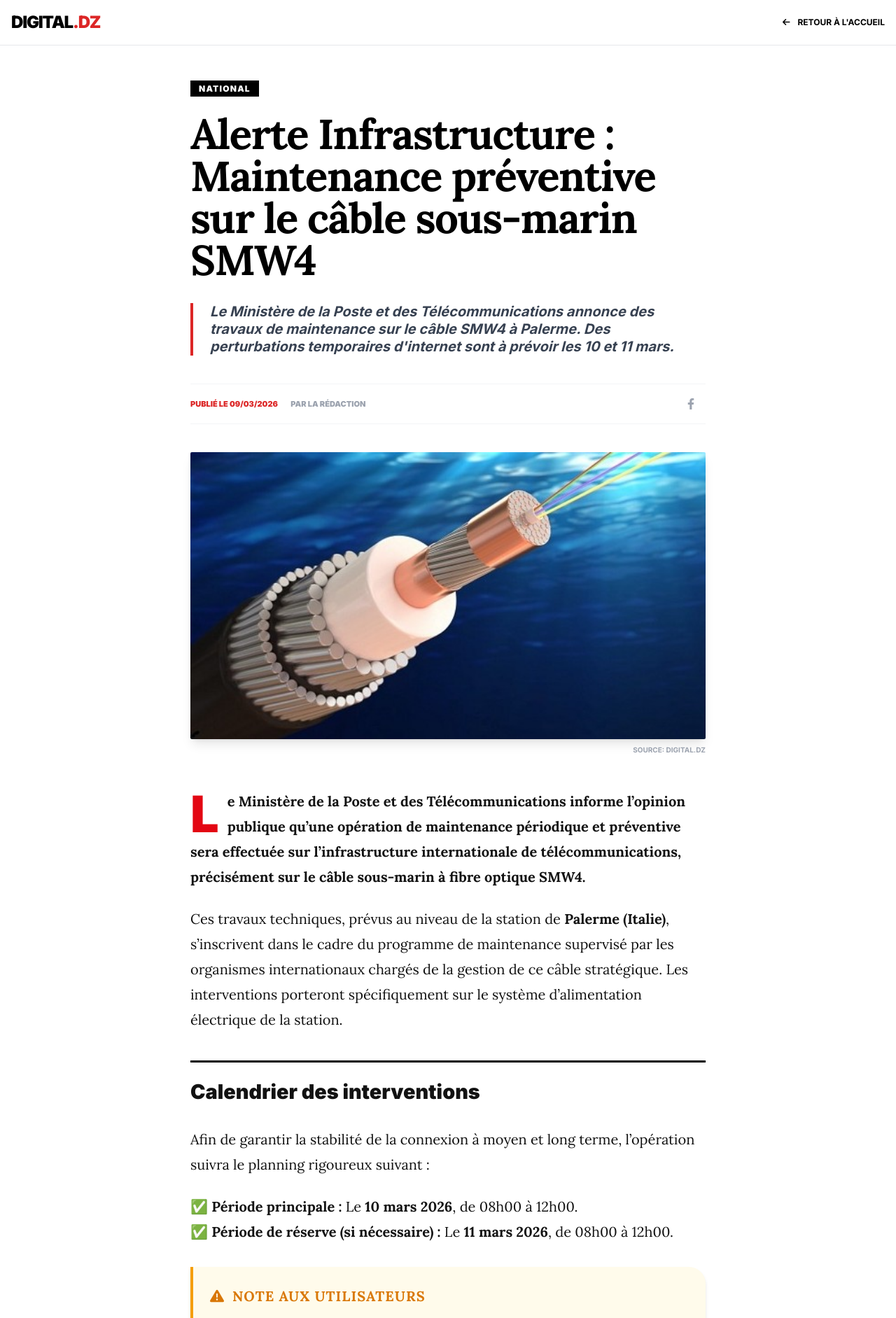
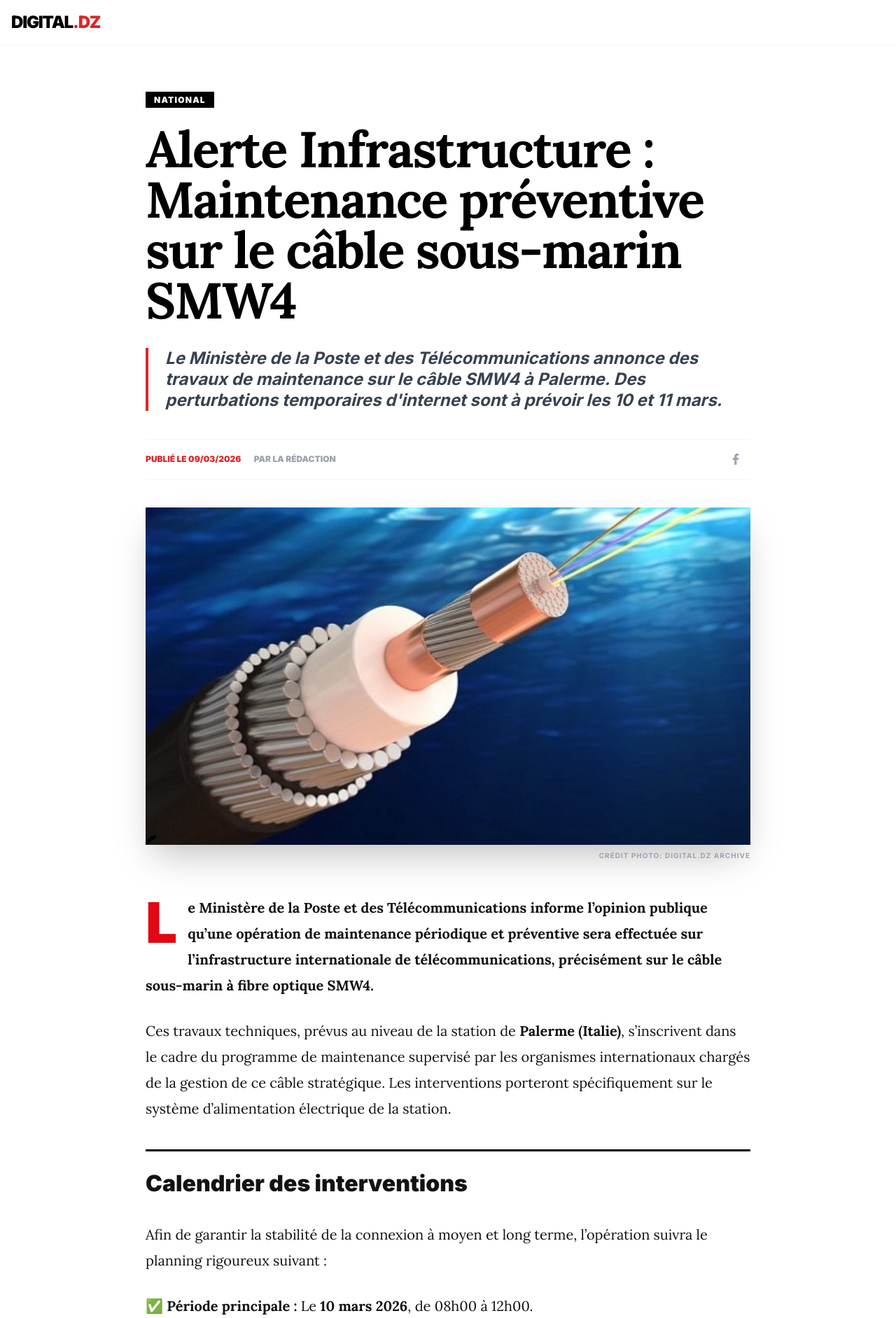
Before and after one commit to bastaps/Basta-InfosTech, a Jekyll site: the page built from presse/maintenance-cable-smw4.md, in a window 1280 px wide. Shown: the top 1883 px of the page at 70% size. Built offline with Jekyll 4.4.1, drawn with Linux system fonts in a browser that asks for light colours; nearby versions of some CDN libraries; some of the changed text lies outside the part shown.

Commit message:
Update article.html

```diff
--- a/_layouts/article.html
+++ b/_layouts/article.html
@@ -13,34 +13,33 @@
         @import url('https://fonts.googleapis.com/css2?family=Inter:wght@400;700;900&family=Lora:ital,wght@0,400;0,700;1,400&display=swap');
         body { font-family: 'Inter', sans-serif; background-color: #fff; }
         .serif { font-family: 'Lora', serif; }
-        .article-body { font-family: 'Lora', serif; font-size: 1.25rem; line-height: 1.8; color: #121212; }
-        .article-body h2 { font-family: 'Inter', sans-serif; font-weight: 900; font-size: 1.8rem; margin-top: 2.5rem; margin-bottom: 1.5rem; border-top: 3px solid black; padding-top: 1rem; }
-        .article-body p { margin-bottom: 1.5rem; }
-        .dropcap::first-letter { font-family: 'Inter', sans-serif; font-weight: 900; font-size: 4.5rem; float: left; line-height: 1; padding-right: 12px; color: #E30613; }
+        .article-body { font-family: 'Lora', serif; font-size: 1.25rem; line-height: 1.85; color: #121212; }
+        .article-body h2 { font-family: 'Inter', sans-serif; font-weight: 900; font-size: 2rem; margin-top: 2.5rem; margin-bottom: 1.5rem; border-top: 3px solid black; padding-top: 1rem; }
+        .article-body p { margin-bottom: 1.8rem; }
+        .dropcap::first-letter { font-family: 'Inter', sans-serif; font-weight: 900; font-size: 5rem; float: left; line-height: 1; padding-right: 15px; color: #E30613; }
     </style>
 </head>
 <body class="bg-white">
-    <!-- BARRE DE NAVIGATION SIMPLE POUR RETOUR -->
-    <nav class="border-b border-gray-200 py-4">
-        <div class="container mx-auto px-4 flex justify-between items-center">
+
+    <nav class="border-b border-gray-100 py-4 mb-8">
+        <div class="container mx-auto px-4">
             <a href="{{ '/' | relative_url }}" class="font-black text-2xl uppercase tracking-tighter">DIGITAL<span class="text-red-600">.DZ</span></a>
-            <a href="{{ '/' | relative_url }}" class="text-xs font-bold uppercase hover:text-red-600"><i class="fas fa-arrow-left mr-2"></i> Retour à l'accueil</a>
         </div>
     </nav>
 
-    <article class="max-w-3xl mx-auto px-4 py-12">
+    <article class="max-w-4xl mx-auto px-4 py-8">
         <div class="mb-6">
-            <span class="bg-black text-white px-3 py-1 text-xs font-black uppercase tracking-widest">{{ page.category }}</span>
+            <span class="bg-black text-white px-3 py-1 text-xs font-black uppercase tracking-widest">{{ page.category | default: "Actualité" }}</span>
         </div>
 
-        <h1 class="serif text-4xl md:text-6xl font-extrabold leading-tight tracking-tight mb-8">{{ page.title }}</h1>
+        <h1 class="serif text-4xl md:text-7xl font-extrabold leading-[0.9] tracking-tight mb-8">{{ page.title }}</h1>
 
-        <p class="text-xl font-bold text-gray-700 leading-tight mb-10 border-l-4 border-red-600 pl-6 italic">
+        <p class="text-2xl font-bold text-gray-700 leading-tight mb-10 border-l-4 border-red-600 pl-6 italic">
             {{ page.description }}
         </p>
 
-        <div class="flex items-center justify-between border-t border-b border-gray-100 py-4 mb-10">
-            <div class="text-[11px] font-black uppercase">
+        <div class="flex flex-wrap items-center justify-between border-t border-b border-gray-100 py-4 mb-10">
+            <div class="text-[12px] font-black uppercase">
                 <span class="mr-4 text-red-600">Publié le {{ page.date | date: "%d/%m/%Y" }}</span>
                 <span class="text-gray-400">Par La Rédaction</span>
             </div>
@@ -52,8 +51,8 @@
 
         {% if page.image %}
         <figure class="mb-12">
-            <img src="{{ page.image | relative_url }}" class="w-full shadow-lg rounded-sm">
-            <figcaption class="text-[10px] text-gray-400 uppercase font-bold mt-2 text-right">Source: DIGITAL.DZ</figcaption>
+            <img src="{{ page.image | relative_url }}" class="w-full shadow-2xl">
+            <figcaption class="text-[10px] text-gray-400 uppercase font-bold mt-2 text-right tracking-widest">Crédit Photo: DIGITAL.DZ Archive</figcaption>
         </figure>
         {% endif %}
 
@@ -65,7 +64,9 @@
     <footer class="bg-black text-white py-12 mt-20">
         <div class="container mx-auto px-4 text-center">
             <a href="{{ '/' | relative_url }}" class="text-3xl font-black uppercase tracking-tighter">DIGITAL<span class="text-red-600">.DZ</span></a>
+            <p class="text-[10px] text-gray-500 mt-4 tracking-[0.5em] uppercase italic">L'excellence au cœur du réseau</p>
         </div>
     </footer>
+
 </body>
 </html>
```
Also changed, not shown: other parts of _layouts/article.html (+1 -1 lines).
